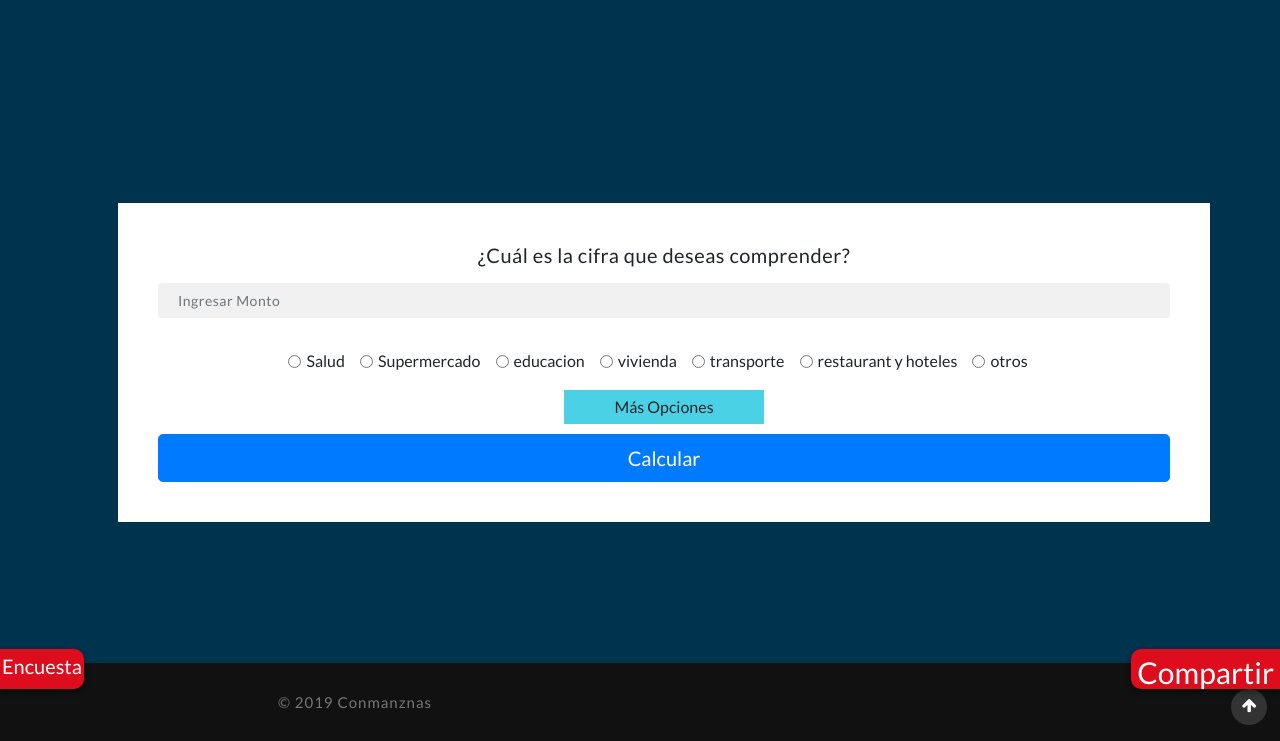
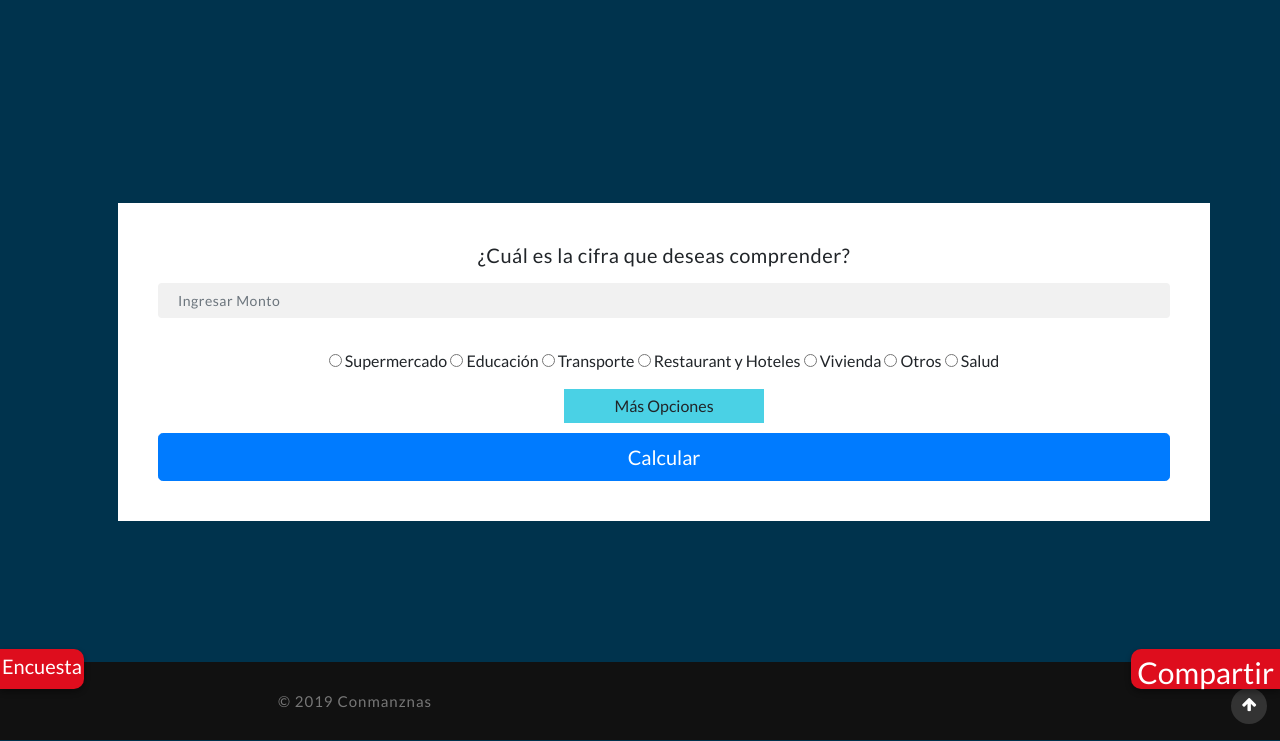
Before and after one commit to diego-san/conmanzanas, a Django app: page /app/ in a window 1280 px wide. Shown: the part 95-836 px from the top of the page. Run offline with Django 3.2, Linux system fonts and the light colour scheme; some libraries are stand-ins or nearby versions.

Commit message:
select on input listo en app

```diff
--- a/page/templates/page/acerca_de.html
+++ b/page/templates/page/acerca_de.html
@@ -294,8 +294,8 @@ Se incorporan al equipo, el diseñador Cristián Parra, de la Facultad de Arte U
 </p>
 
 
+
 	<p>
-
 <h4>Origen de los Datos: </h4>
 ConManzanas obtiene sus datos de diversas fuentes de información, de manera automática y también de forma manual. Se consultan principalmente sitios del Gobierno de Chile o sitios que monitorean los precios promedio en varios países, como PreciosMundi.
 Cada dato, indica su fuente al ser utilizado.
--- a/page/templates/page/app.html
+++ b/page/templates/page/app.html
@@ -325,40 +325,58 @@ jQuery(function ($) {
 								<div class="form-style-w3ls ">
 									<input placeholder="Ingresar Monto" name="monto" type="text" required="Monto requerid" class="form-control">
 									<div class="p-3">
-									<div class="form-check form-check-inline" >
-              							<input class="form-check-input" type="radio" name="categoria" id="inlineRadio1" value="salud" required>
-              							<label class="form-check-label" for="inlineRadio1">Salud</label>
-            						</div>
+										<input type="radio" name="rad" onclick="activar('supermercado')" /> Supermercado
+									<input type="radio" name="rad" onclick="activar('educacion')" /> Educación
+									<input type="radio" name="rad" onclick="activar('transporte')" /> Transporte
+									<input type="radio" name="rad" onclick="activar('restaurant')" /> Restaurant y Hoteles
+									<input type="radio" name="rad" onclick="activar('vivienda')" /> Vivienda
+									<input type="radio" name="rad" onclick="activar('otros')" /> Otros
+									<input type="radio" name="rad" onclick="activar('salud')" /> Salud
 
-                                    <div class="form-check form-check-inline">
-                                      	<input class="form-check-input" type="radio" name="categoria" id="inlineRadio2" value="supermercado">
-                                      	<label class="form-check-label" for="inlineRadio2">Supermercado</label>
-                                    </div>
 
-                                     <div class="form-check form-check-inline">
-                                      	<input class="form-check-input" type="radio" name="categoria" id="inlineRadio2" value="educacion">
-                                      	<label class="form-check-label" for="inlineRadio2">educacion</label>
-                                    </div>
+									<select name="supermercado" required="" class="form-control" style="display:none">
+									<option>Precio en supermercados</option>
+									</select>
 
-                                     <div class="form-check form-check-inline">
-                                      	<input class="form-check-input" type="radio" name="categoria" id="inlineRadio2" value="vivienda">
-                                      	<label class="form-check-label" for="inlineRadio2">vivienda</label>
-                                    </div>
+									<select name="educacion" required="" class="form-control" style="display:none">
+									<option>Seleccionar Todo</option>
+									<option>Infraestructura educación</option>
+									<option>Costo educación</option>
+									</select>
 
-                                     <div class="form-check form-check-inline">
-                                      	<input class="form-check-input" type="radio" name="categoria" id="inlineRadio2" value="transporte">
-                                      	<label class="form-check-label" for="inlineRadio2">transporte</label>
-                                    </div>
+									<select name="transporte" required="" class="form-control" style="display:none">
+									<option>Seleccionar Todo</option>
+									<option>Transprte y servicio</option>
+									<option>Medios de transporte</option>
+									</select>
 
-                                     <div class="form-check form-check-inline">
-                                      	<input class="form-check-input" type="radio" name="categoria" id="inlineRadio2" value="restaurant y hoteles">
-                                      	<label class="form-check-label" for="inlineRadio2">restaurant y hoteles</label>
-                                    </div>
+									<select name="restaurant" required="" class="form-control" style="display:none">
+									<option>Seleccionar Todo</option>
+									<option>Precio restaurant</option>
+									<option>Precio hoteles</option>
+									</select>
 
-                                     <div class="form-check form-check-inline">
-                                      	<input class="form-check-input" type="radio" name="categoria" id="inlineRadio2" value="otros">
-                                      	<label class="form-check-label" for="inlineRadio2">otros</label>
-                                    </div>
+									<select name="vivienda" required="" class="form-control" style="display:none">
+									<option>Seleccionar Todo</option>
+									<option>Vivienda y salario</option>
+									<option>Articulos para el hogar</option>
+									<option>Gastos de vivienda</option>
+									</select>
+
+									<select name="otros" required="" class="form-control" style="display:none">
+									<option>Seleccionar Todo</option>
+									<option>Ropa y calazado</option>
+									<option>Ocio y deportes</option>
+									<option>Recreacion y cultura</option>
+									</select>
+
+										<select name="salud" required="" class="form-control" style="display:none">
+									<option>Medicamento</option>
+									<option>Infraestructura salud</option>
+									<option>Servicios</option>
+									<option>Insumos</option>
+									</select>
+
 									</div>
 
 									<input type="checkbox" id="spoiler1"></input>
@@ -381,6 +399,22 @@ jQuery(function ($) {
 	</div>
 </div>
 <!-- //banner -->
+
+
+		<!-- script para select on input -->
+<script type="text/javascript">
+function activar() {
+  frm = document.forms[0];
+  for (i=0; ele = frm.getElementsByTagName('select')[i]; i++)
+    ele.style.display = 'none';
+  for (i=0; ele = arguments[i]; i++)
+    frm[ele].style.display = 'block';
+}
+</script>
+<!-- //script para select on input -->
+
+
+
 <!-- stats section -->
 {% if monto > 0 %}
 <section id="monto">
```
